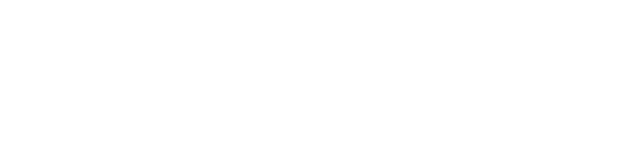
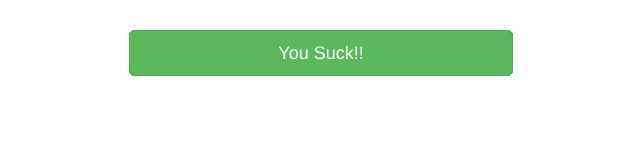
Before and after one commit to awiles808/javaScriptPractice, a website: page index.html in a window 1280 px wide. Shown: the whole page, without its empty margins (319-959 px from the left). Drawn offline with nearby package versions, Linux system fonts and the light colour scheme.

Commit message:
Crazy buttons

```diff
--- a/index.html
+++ b/index.html
@@ -8,18 +8,68 @@
   <link rel="stylesheet" href="https://maxcdn.bootstrapcdn.com/bootstrap/3.3.7/css/bootstrap.min.css">
   <style>
     body, .jumbotron {padding: 30px;}
-    .text-giant { font-size: 40px;}
+    .text-giant      { font-size: 40px;}
+    .btn-crazy       {
+      position: absolute;
+      top: 30px;
+      left: 35%;
+      width: 30%;
+      transform: 0.1s ease all;
+      text-align: center;
+    }
 
   </style>
 </head>
 <body>
+
+  <button type="button" class="btn-crazy btn btn-lg btn-danger">
+    Bet you Can't Click Me!!
+  </button>
+
+  <button type="button" class="btn-crazy btn btn-lg btn-info">
+    Should Have Been Quicker!!
+  </button>
+
+  <button type="button" class="btn-crazy btn btn-lg btn-warning">
+    Almost!!
+  </button>
+
+  <button type="button" class="btn-crazy btn btn-lg btn-primary">
+    Keep Trying LOSER!!
+  </button>
+
+  <button type="button" class="btn-crazy btn btn-lg btn-success">
+    You Suck!!
+  </button>
+
 
 
 
 
 <!--🔥🔥🔥🔥🔥 Starting JavaScript 🔥🔥🔥🔥🔥 -->
 <script>
+//Grab everything we need
+const crazyButtons = document.querySelectorAll('.btn-crazy');
 
+//Define our functions
+function moveDirection(){
+
+  //Get a random number for the left offset
+    //Get a random number for the top offset
+  const offsetLeft  = Math.random() * (window.innerWidth - this.clientWidth);
+  const offsetTop   = Math.random() * (window.innerHeight - this.clientHeight);
+
+  console.log(offsetLeft, offsetTop);
+
+
+  //Apply those numbers to the button(this)
+  this.style.top = offsetTop + 'px';
+  this.style.left = offsetLeft + 'px';
+
+}
+
+//Add event listners
+crazyButtons.forEach(button => button.addEventListener('mouseenter', moveDirection));
 
 
 </script>
```
Also changed, not shown: index11.html (added, +34 -0 lines).
